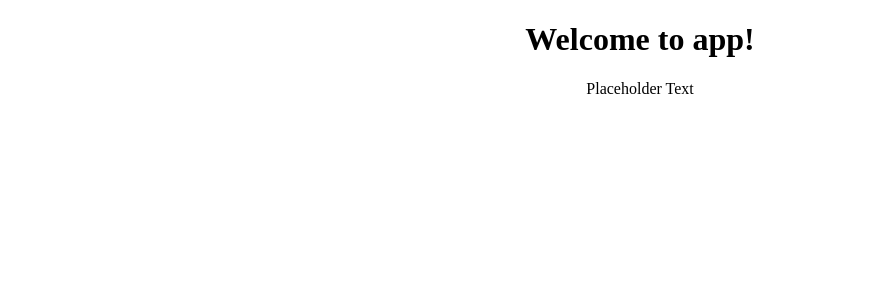
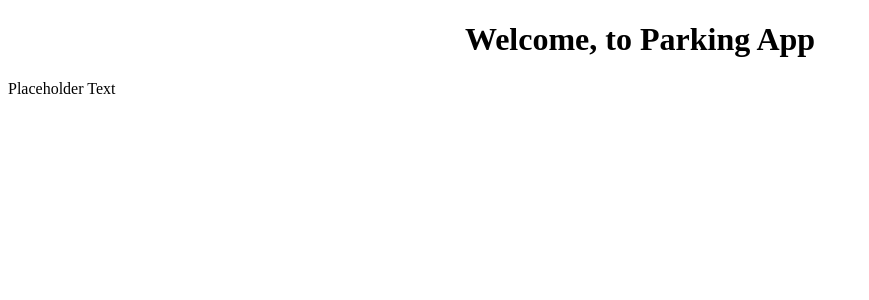
Before and after one commit to Pofay/parking-prototype-frontend, an Angular app: page / in a window 1280 px wide. Shown: the top 300 px of the page, without its empty margins (0-869 px from the left). Built offline with nearby package versions, Linux system fonts and the light colour scheme.

Commit message:
Changed title to appTitle

```diff
--- a/src/app/app.component.html
+++ b/src/app/app.component.html
@@ -1,7 +1,7 @@
 <!--The content below is only a placeholder and can be replaced.-->
 <div style="text-align:center">
   <h1>
-    Welcome to {{ title }}!
+    Welcome, to {{appTitle}}
   </h1>
-  <pp-root></pp-root>
 </div>
+<div><pp-root></pp-root></div>
--- a/src/app/app.component.ts
+++ b/src/app/app.component.ts
@@ -6,5 +6,5 @@ import { Component } from '@angular/core';
   styleUrls: ['./app.component.css']
 })
 export class AppComponent {
-  title = 'app';
+  appTitle = 'Parking App';
 }
```
